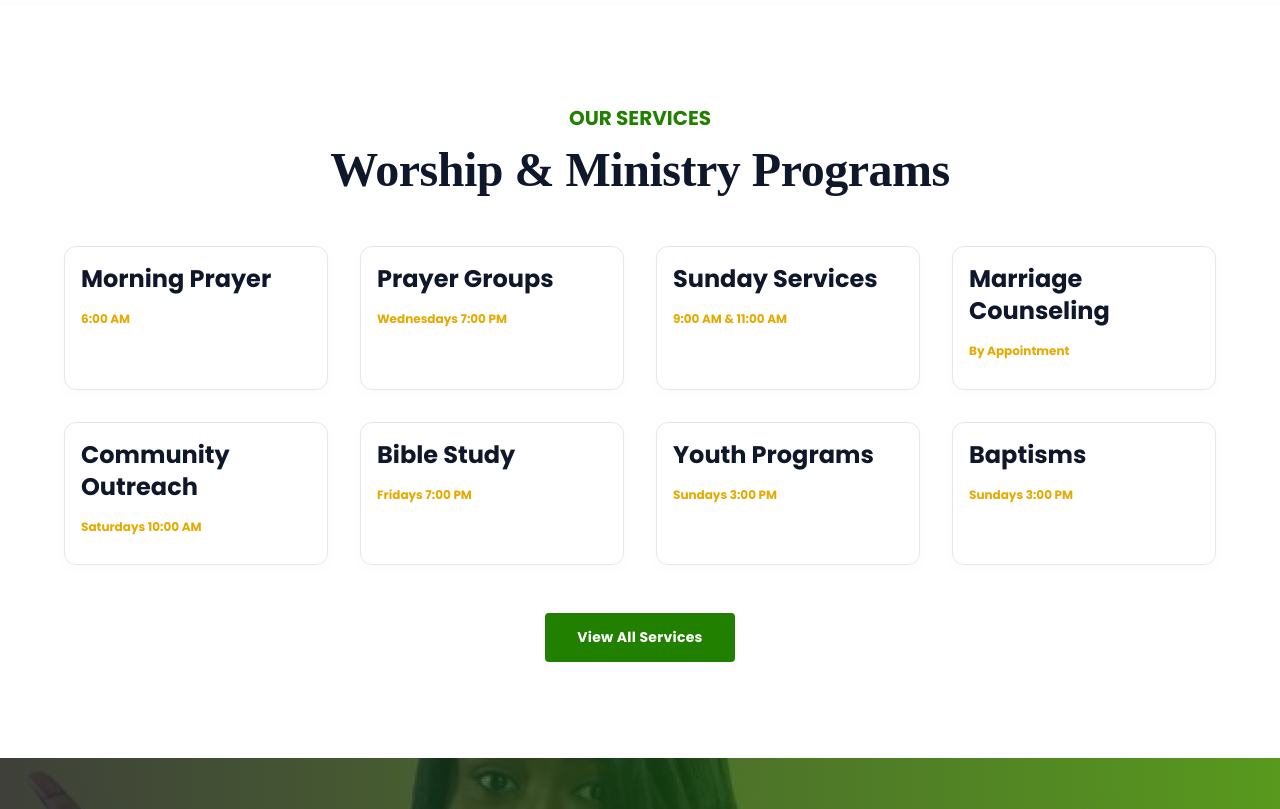
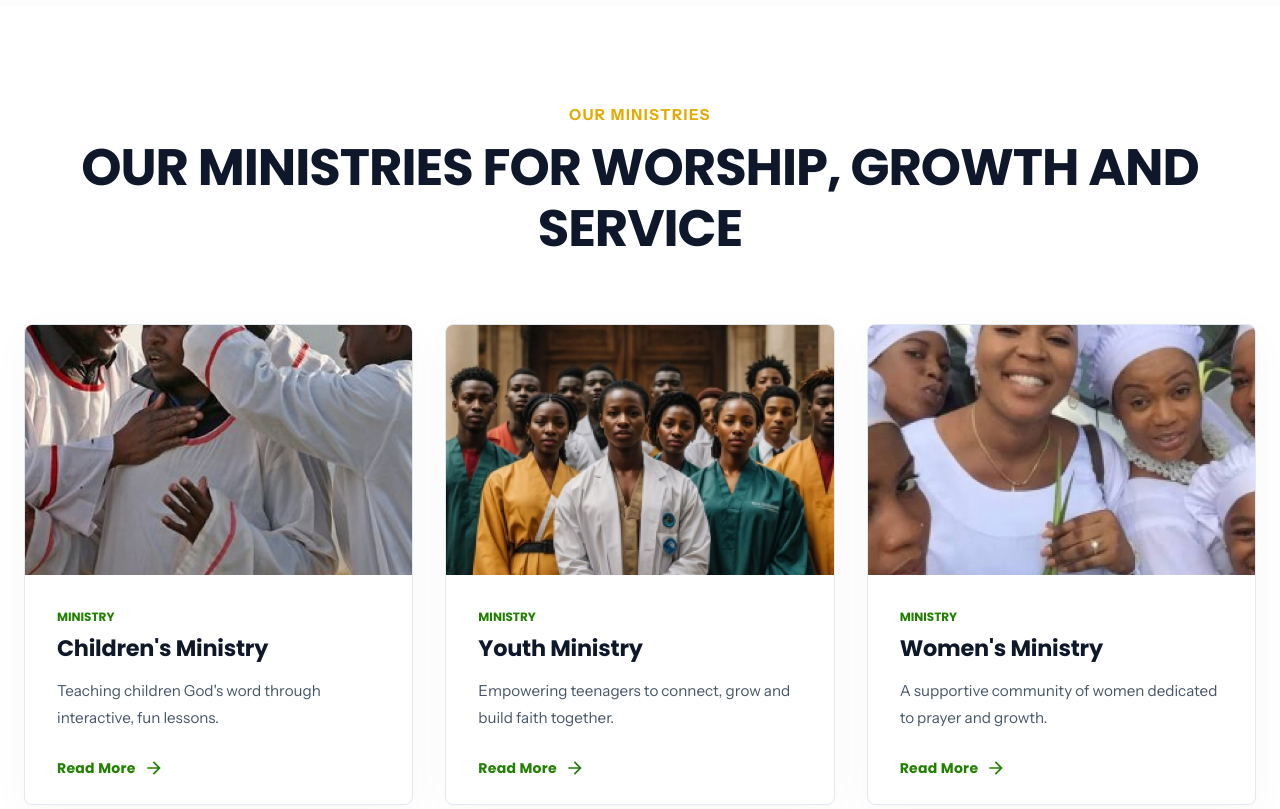
Before and after one commit to tonderaikawere/nacczw, a React (Vite) app: page / in a window 1280 px wide. Shown: the part 1680-2489 px from the top of the page. Built offline with nearby package versions, Linux system fonts and the light colour scheme; a web font is replaced by a local one.

Commit message:
design: rebuild ServicesSection to fit the three columns Ministries format

```diff
--- a/src/components/ServicesSection.tsx
+++ b/src/components/ServicesSection.tsx
@@ -1,16 +1,12 @@
-import React, { useState } from 'react';
-import { Box, Typography, Button, Container, Grid, Card, CardContent } from '@mui/material';
+import React from 'react';
+import { Box, Typography, Button, Container, Grid, Card, CardMedia, CardContent } from '@mui/material';
+import ArrowForwardIcon from '@mui/icons-material/ArrowForward';
 import { useNavigate } from 'react-router-dom';
 
-const servicesList = [
-  { id: 1, title: 'Morning Prayer', time: '6:00 AM' },
-  { id: 2, title: 'Prayer Groups', time: 'Wednesdays 7:00 PM' },
-  { id: 3, title: 'Sunday Services', time: '9:00 AM & 11:00 AM' },
-  { id: 4, title: 'Marriage Counseling', time: 'By Appointment' },
-  { id: 5, title: 'Community Outreach', time: 'Saturdays 10:00 AM' },
-  { id: 6, title: 'Bible Study', time: 'Fridays 7:00 PM' },
-  { id: 7, title: 'Youth Programs', time: 'Sundays 3:00 PM' },
-  { id: 8, title: 'Baptisms', time: 'Sundays 3:00 PM' },
+const ministriesList = [
+  { title: "Children's Ministry", img: "/images/img2.png", desc: "Teaching children God's word through interactive, fun lessons." },
+  { title: "Youth Ministry", img: "/images/img3.png", desc: "Empowering teenagers to connect, grow and build faith together." },
+  { title: "Women's Ministry", img: "/images/img4.png", desc: "A supportive community of women dedicated to prayer and growth." }
 ];
 
 const ServicesSection: React.FC = () => {
@@ -18,42 +14,38 @@ const ServicesSection: React.FC = () => {
 
   return (
     <Box sx={{ py: 12, backgroundColor: '#ffffff' }}>
-      <Container maxWidth="lg">
-        <Box sx={{ mb: 6, textAlign: 'center' }}>
-          <Typography variant="h6" color="primary" sx={{ fontWeight: 700, mb: 1, textTransform: 'uppercase' }}>
-            Our Services
+      <Container maxWidth="xl">
+        <Box sx={{ mb: 8, textAlign: 'center' }}>
+          <Typography variant="body2" sx={{ color: 'secondary.main', fontWeight: 800, mb: 1, textTransform: 'uppercase', letterSpacing: '0.1em' }}>
+            Our Ministries
           </Typography>
-          <Typography variant="h3" sx={{ fontFamily: '"Playfair Display", serif', fontWeight: 800 }}>
-            Worship & Ministry Programs
+          <Typography variant="h2" sx={{ mb: 2, fontSize: { xs: '2.2rem', md: '3.2rem' } }}>
+            OUR MINISTRIES FOR WORSHIP, GROWTH AND SERVICE
           </Typography>
         </Box>
         <Grid container spacing={4}>
-          {servicesList.map((service) => (
-            <Grid item xs={12} sm={6} md={3} key={service.id}>
-              <Card
-                sx={{
-                  height: '100%',
-                  borderRadius: '12px',
-                  boxShadow: '0 4px 15px rgba(0, 0, 0, 0.02)',
-                  border: '1px solid #E2E8F0',
-                  transition: 'transform 0.3s ease, box-shadow 0.3s ease',
-                  '&:hover': {
-                    transform: 'translateY(-6px)',
-                    boxShadow: '0 10px 25px rgba(33, 128, 0, 0.08)',
-                  }
-                }}
-              >
-                <CardContent>
-                  <Typography variant="h5" sx={{ fontWeight: 700, mb: 1 }}>{service.title}</Typography>
-                  <Typography variant="caption" sx={{ color: 'secondary.main', fontWeight: 700 }}>{service.time}</Typography>
+          {ministriesList.map((m, idx) => (
+            <Grid item xs={12} md={4} key={idx}>
+              <Card sx={{ border: '1px solid #E2E8F0', height: '100%', display: 'flex', flexDirection: 'column' }}>
+                <CardMedia component="img" height="250" image={m.img} alt={m.title} sx={{ transition: 'transform 0.5s ease', '&:hover': { transform: 'scale(1.05)' } }} />
+                <CardContent sx={{ p: 4, flexGrow: 1, display: 'flex', flexDirection: 'column' }}>
+                  <Typography variant="caption" sx={{ color: 'primary.main', fontWeight: 800, mb: 1, textTransform: 'uppercase' }}>MINISTRY</Typography>
+                  <Typography variant="h4" sx={{ fontWeight: 800, mb: 2, fontSize: '1.4rem' }}>{m.title}</Typography>
+                  <Typography variant="body2" color="text.secondary" sx={{ mb: 3, flexGrow: 1 }}>{m.desc}</Typography>
+                  <Button
+                    variant="text"
+                    color="primary"
+                    onClick={() => navigate('/services')}
+                    endIcon={<ArrowForwardIcon />}
+                    sx={{ alignSelf: 'flex-start', p: 0, fontWeight: 700 }}
+                  >
+                    Read More
+                  </Button>
                 </CardContent>
               </Card>
             </Grid>
           ))}
         </Grid>
-        <Box sx={{ mt: 6, display: 'flex', justifyContent: 'center', gap: 2 }}>
-          <Button variant="contained" onClick={() => navigate('/services')}>View All Services</Button>
-        </Box>
       </Container>
     </Box>
   );
```
